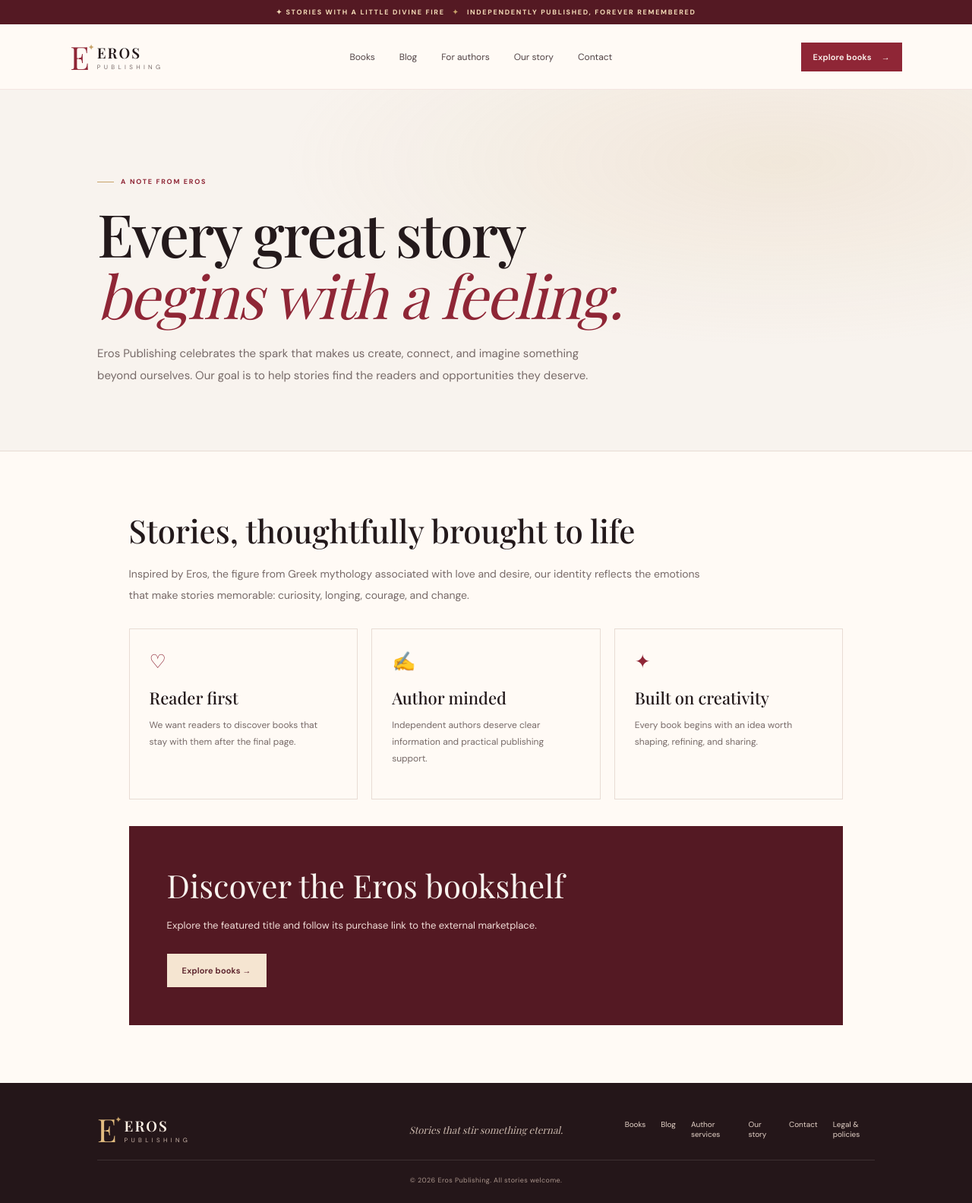
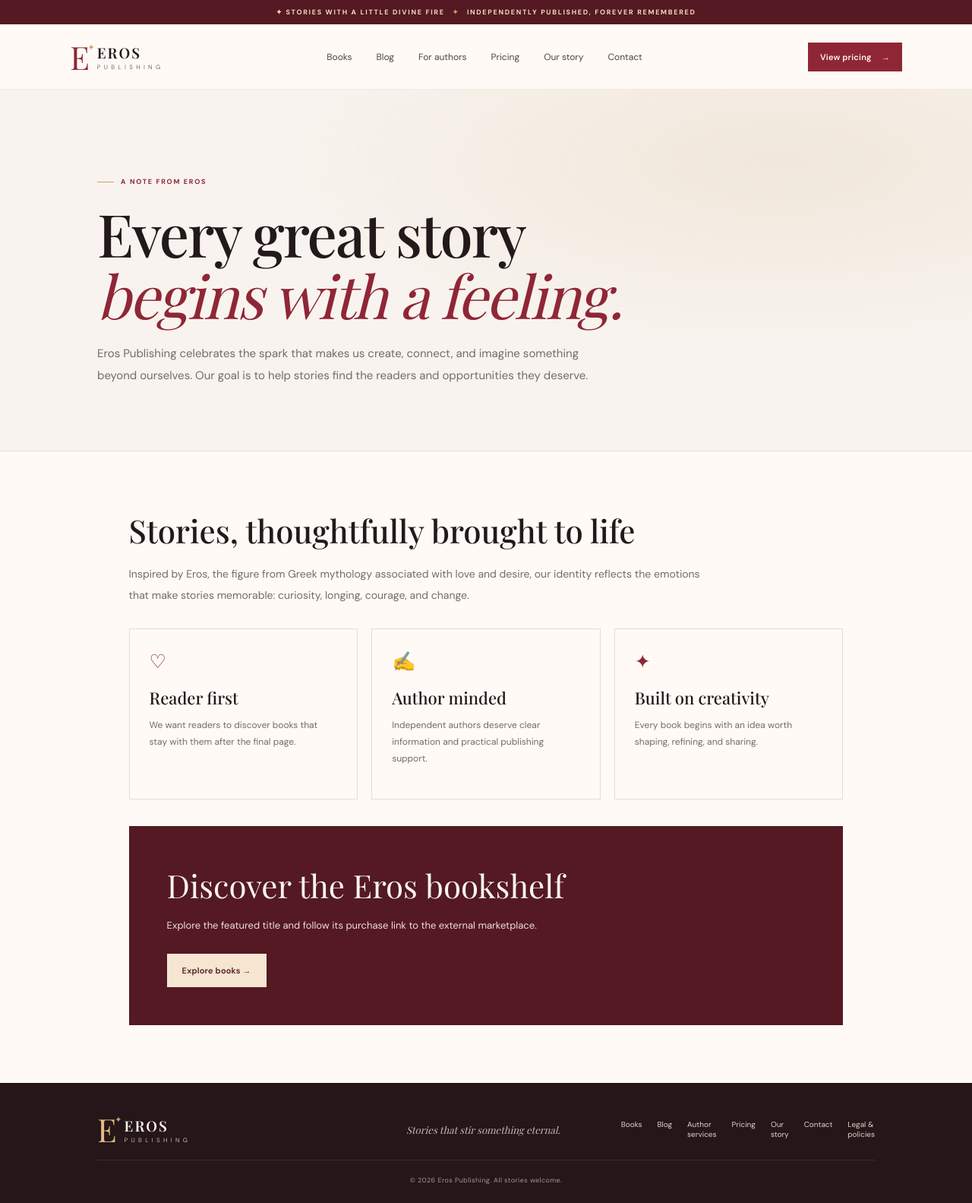
Before and after one commit to erospublish-bit/eros-publishing, a Next.js app: page /about in a window 1280 px wide. Shown: the whole page at 76% size. Built offline with nearby package versions, Linux system fonts and the light colour scheme; a web font is replaced by a local one.

Commit message:
Add publishing pricing link to site navigation

```diff
--- a/components/PageShell.tsx
+++ b/components/PageShell.tsx
@@ -8,8 +8,8 @@ export function PageShell({ eyebrow, title, accent, intro, children }: PageShell
       <div className="announcement">✦ STORIES WITH A LITTLE DIVINE FIRE <span className="announcement-dot">✦</span> INDEPENDENTLY PUBLISHED, FOREVER REMEMBERED</div>
       <header className="site-header">
         <Link href="/" className="brand" aria-label="Eros Publishing home"><span className="brand-mark">E<span>✦</span></span><span className="brand-copy"><strong>EROS</strong><small>P U B L I S H I N G</small></span></Link>
-        <nav className="main-nav page-nav"><Link href="/books">Books</Link><Link href="/blog">Blog</Link><Link href="/author-services">For authors</Link><Link href="/about">Our story</Link><Link href="/contact">Contact</Link></nav>
-        <Link className="button button-primary page-header-cta" href="/books">Explore books <span aria-hidden="true">→</span></Link>
+        <nav className="main-nav page-nav"><Link href="/books">Books</Link><Link href="/blog">Blog</Link><Link href="/author-services">For authors</Link><Link href="/publishing-pricing">Pricing</Link><Link href="/about">Our story</Link><Link href="/contact">Contact</Link></nav>
+        <Link className="button button-primary page-header-cta" href="/publishing-pricing">View pricing <span aria-hidden="true">→</span></Link>
       </header>
       <main className="subpage-main">
         <section className="subpage-hero">
@@ -22,7 +22,7 @@ export function PageShell({ eyebrow, title, accent, intro, children }: PageShell
       <footer className="site-footer">
         <Link href="/" className="brand footer-brand"><span className="brand-mark">E<span>✦</span></span><span className="brand-copy"><strong>EROS</strong><small>P U B L I S H I N G</small></span></Link>
         <p>Stories that stir something eternal.</p>
-        <div className="footer-links"><Link href="/books">Books</Link><Link href="/blog">Blog</Link><Link href="/author-services">Author services</Link><Link href="/about">Our story</Link><Link href="/contact">Contact</Link><Link href="/legal">Legal & policies</Link></div>
+        <div className="footer-links"><Link href="/books">Books</Link><Link href="/blog">Blog</Link><Link href="/author-services">Author services</Link><Link href="/publishing-pricing">Pricing</Link><Link href="/about">Our story</Link><Link href="/contact">Contact</Link><Link href="/legal">Legal & policies</Link></div>
         <small className="copyright">© {new Date().getFullYear()} Eros Publishing. All stories welcome.</small>
       </footer>
     </>
```
